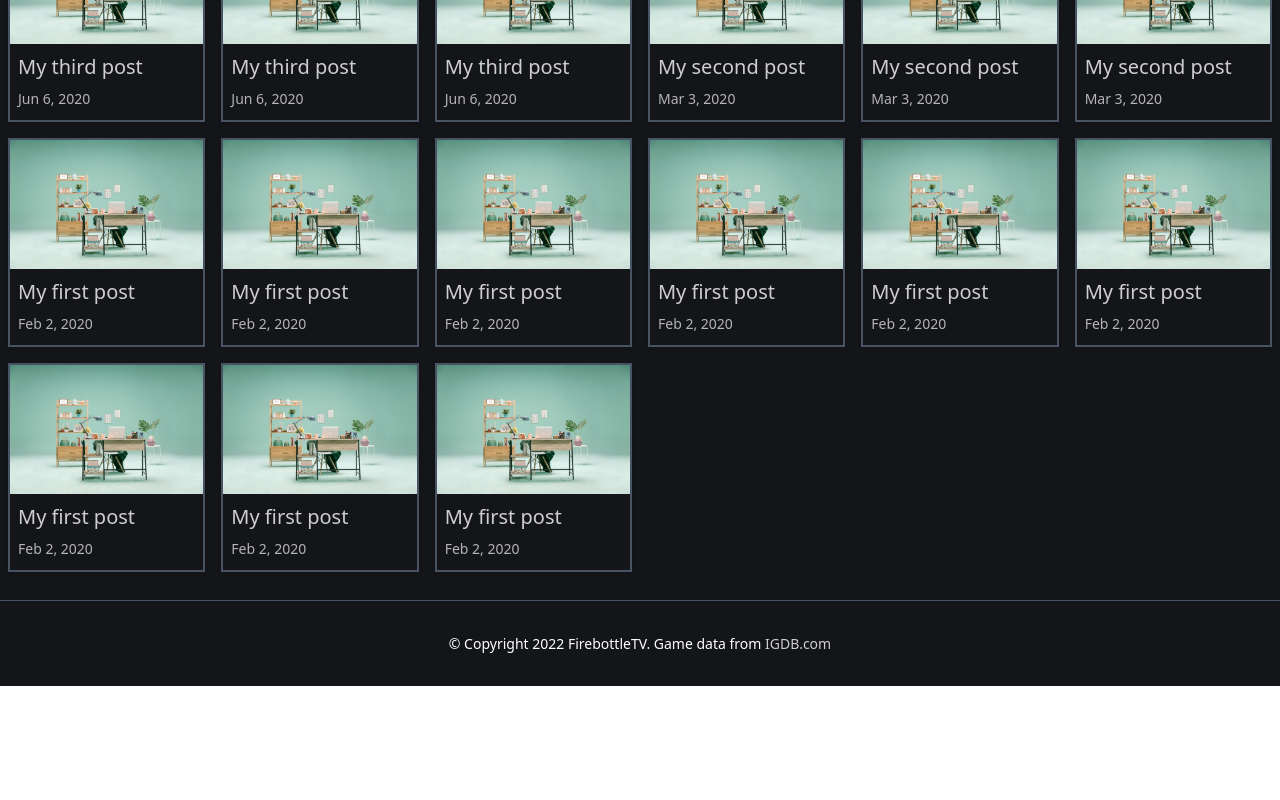
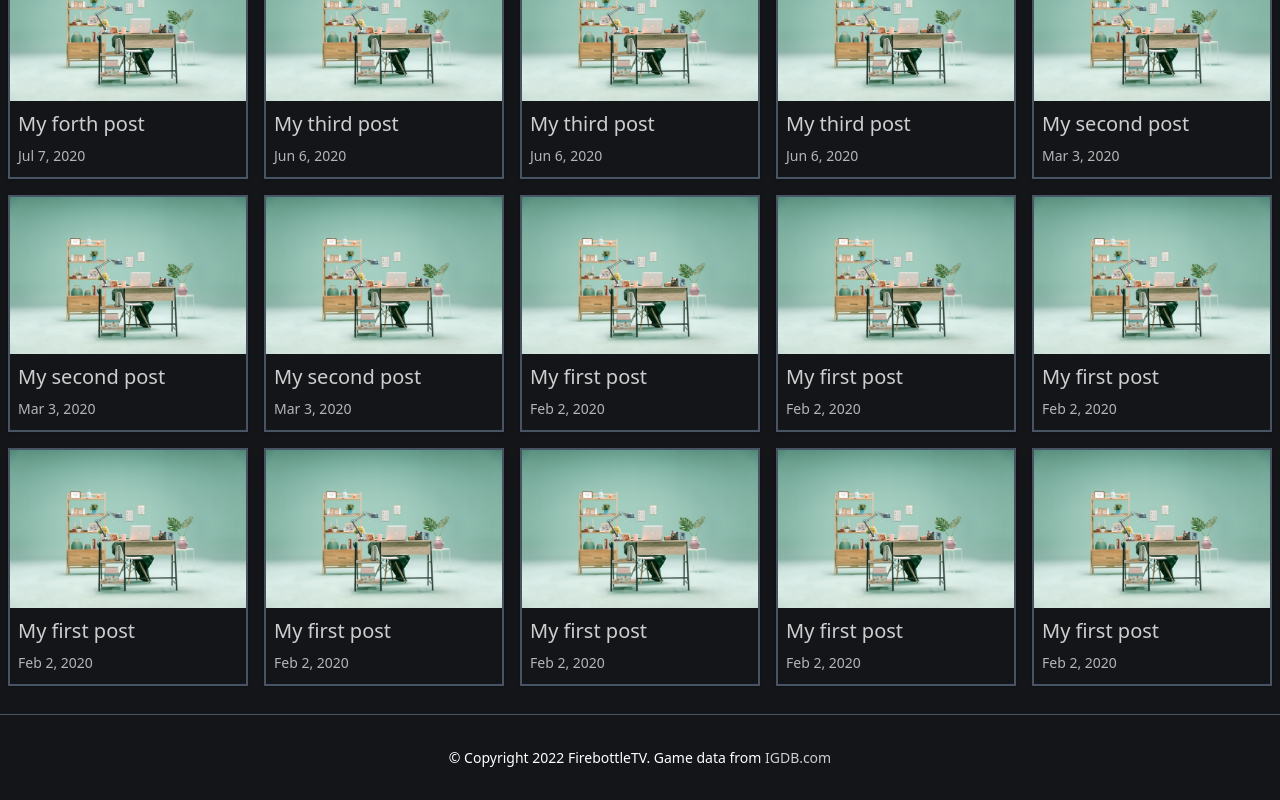
Before and after one commit to itsjesski/jesski-website, a Next.js app: page /posts in a window 1280 px wide. Shown: the part 398-1198 px from the top of the page. Before the commit the page ends 1084 px from the top, so only its background shows below. Built offline with nearby package versions, Linux system fonts and the light colour scheme; no server answers.

Commit message:
style: Lower pagination size and change styles.

```diff
--- a/src/pages/posts/index.tsx
+++ b/src/pages/posts/index.tsx
@@ -62,7 +62,7 @@ const PostsIndex: React.FC<{}> = () => {
         <div className="post-index">
           <ul className="flex flex-wrap">
             {fbPosts?.map((elt) => (
-              <li key={elt.slug} className="p-2 lg:w-1/6 md:w-1/2 w-full">
+              <li key={elt.slug} className="p-2 lg:w-1/5 md:w-1/2 w-full">
                 <div className="border-solid border-fbstyle-300 border-2 shadow">
                   <Link href="/posts/[slug]" as={`/posts/${elt.slug}`}>
                     <a>
@@ -83,7 +83,7 @@ const PostsIndex: React.FC<{}> = () => {
           </ul>
         </div>
       </Content>
-      {totalPages >= 1 && (
+      {totalPages > 1 && (
         <Pagination
           totalPages={totalPages}
           currentPage={page}
--- a/src/utils/AppConfig.ts
+++ b/src/utils/AppConfig.ts
@@ -5,5 +5,5 @@ export const AppConfig = {
   url: 'https://example.com',
   locale: 'en',
   author: 'Firebottle',
-  pagination_size: 25,
+  pagination_size: 20,
 };
```
